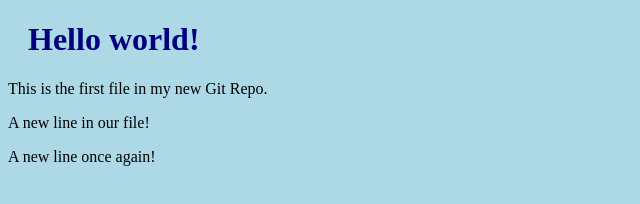
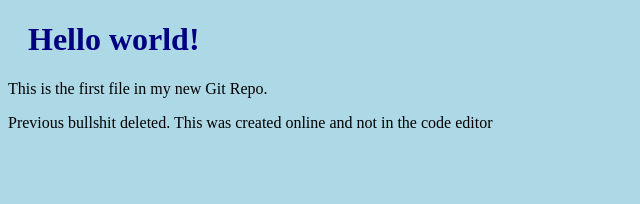
Before and after one commit to fareedkhan24x7/hello-world, a plain HTML site: page index.html in a window 1280 px wide. Shown: the whole page, without its empty margins (0-640 px from the left). Drawn offline with Linux system fonts and the light colour scheme.

Commit message:
Update index.html
create a new branch on github.com practice

```diff
--- a/index.html
+++ b/index.html
@@ -10,8 +10,7 @@
 
    <h1>Hello world!</h1>
    <p>This is the first file in my new Git Repo.</p>
-   <p>A new line in our file!</p>
-   <p>A new line once again!</p>
+   <p>Previous bullshit deleted. This was created online and not in the code editor</p>
 
 </body>
 
```
